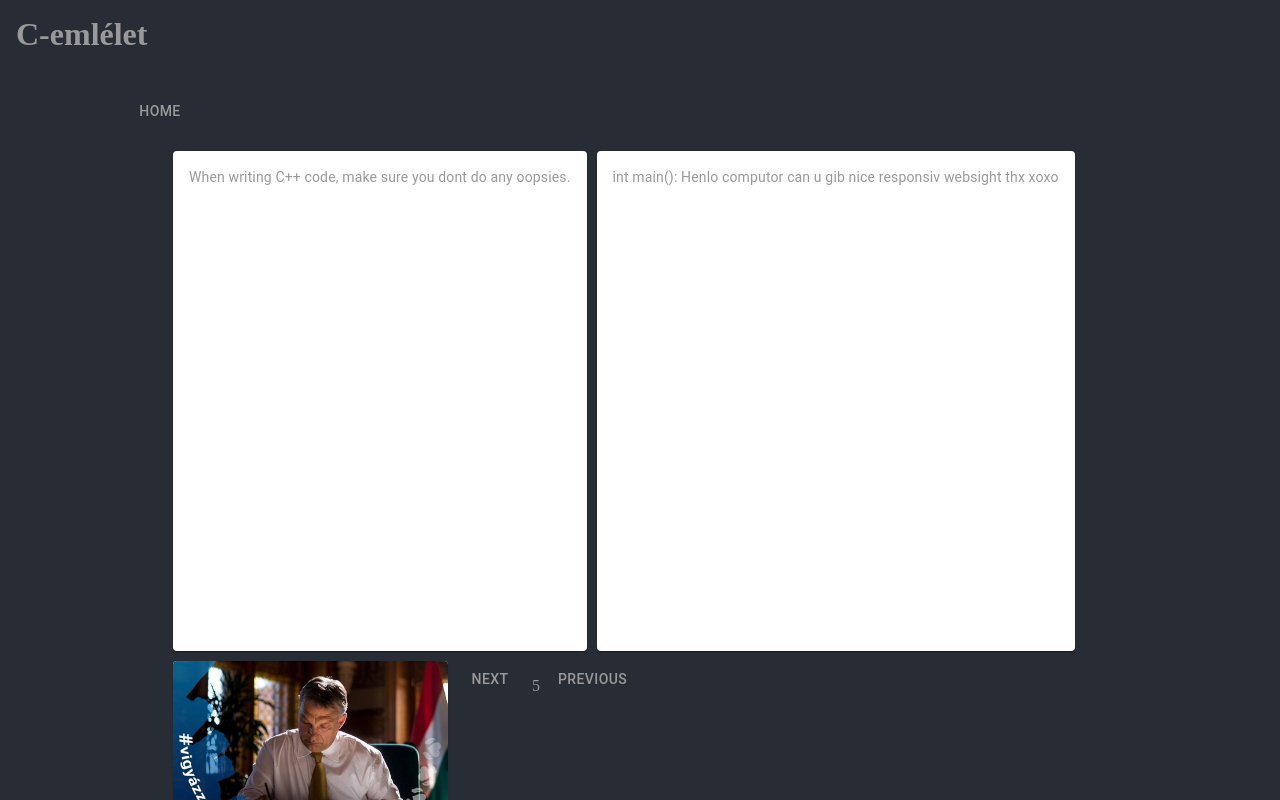
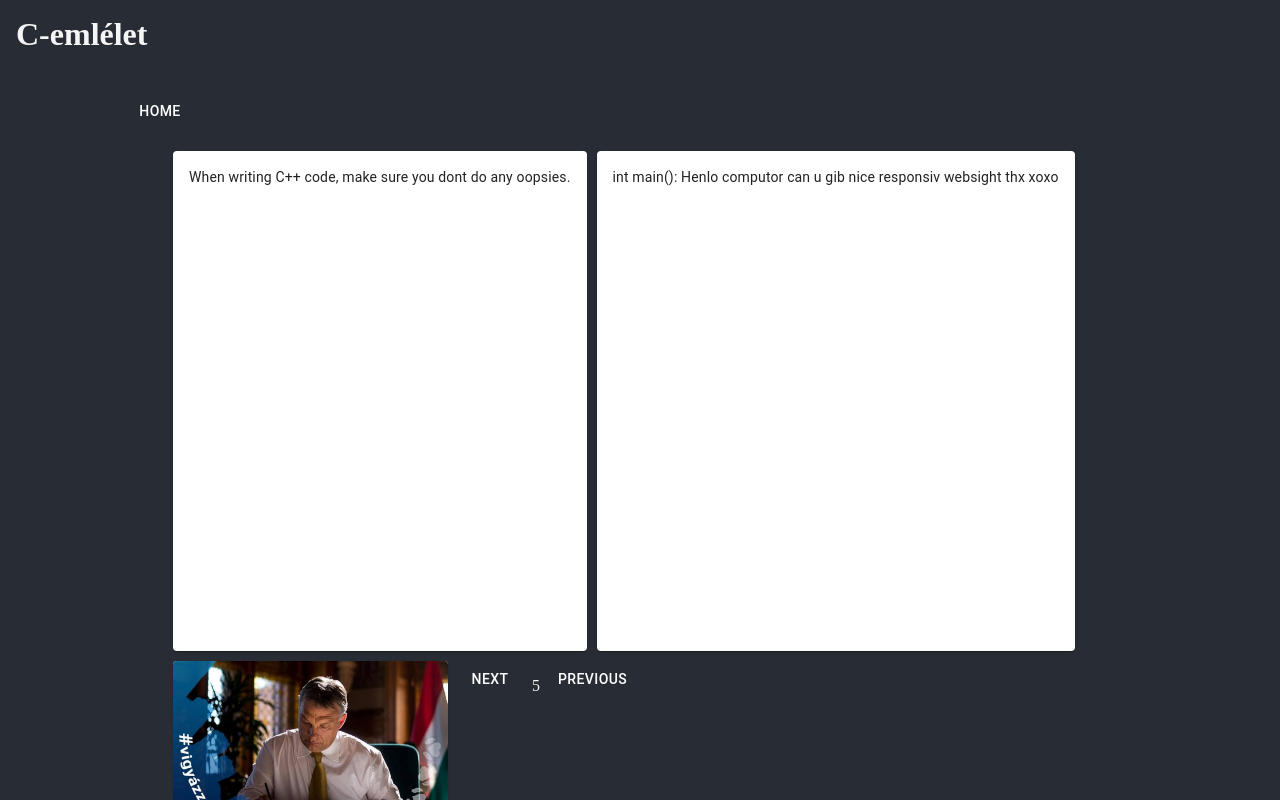
Before and after one commit to TRicsi567/c-emlelet, a React (Create React App) app: page /Lesson in a window 1280 px wide. Shown: the top 800 px of the page. Built offline with nearby package versions, Linux system fonts and the light colour scheme.

Commit message:
finished basic layout

```diff
--- a/src/view/lessons/LessonScreen.js
+++ b/src/view/lessons/LessonScreen.js
@@ -6,11 +6,13 @@ import Button from '@material-ui/core/Button';
 import { Link } from 'react-router-dom';
 import 'view/lessons/LessonScreen.scss';
 
-const LessonPage = () => {
+const LessonScreen = () => {
   return (
     <>
       <Link to='/'>
-        <Button size='medium'>Home</Button>
+        <Button size='medium' className='lesson-button'>
+          Home
+        </Button>
       </Link>
       <ul>
         <li>
@@ -25,17 +27,17 @@ const LessonPage = () => {
       </ul>
       <ul>
         <li>
-          <Button>next</Button>
+          <Button className='lesson-button'>next</Button>
         </li>
         <li>
           <p>5</p>
         </li>
         <li>
-          <Button>previous</Button>
+          <Button className='lesson-button'>previous</Button>
         </li>
       </ul>
     </>
   );
 };
 
-export { LessonPage as default };
+export { LessonScreen as default };
--- a/src/view/lessons/LessonScreen.scss
+++ b/src/view/lessons/LessonScreen.scss
@@ -1,3 +1,3 @@
-* {
-    color: #999;
+.lesson-button * {
+    color: #fff;
 }
--- a/src/view/main/Page.js
+++ b/src/view/main/Page.js
@@ -5,7 +5,7 @@ import Footer from 'view/main/Footer';
 import LessonsScreen from 'view/lessons/LessonListScreen';
 import 'view/main/Root.scss';
 import { BrowserRouter as Router, Route } from 'react-router-dom';
-import LessonPage from 'view/lessons/LessonScreen';
+import LessonScreen from 'view/lessons/LessonScreen';
 
 const Page = () => {
   return (
@@ -17,7 +17,7 @@ const Page = () => {
             <LessonsScreen className='lessonsScreen'></LessonsScreen>
           </Route>
           <Route path='/Lesson' exact>
-            <LessonPage></LessonPage>
+            <LessonScreen></LessonScreen>
           </Route>
         </Router>
       </Content>
```
Also changed, not shown: src/view/lessons/LessonPreviewCard.scss (added).
